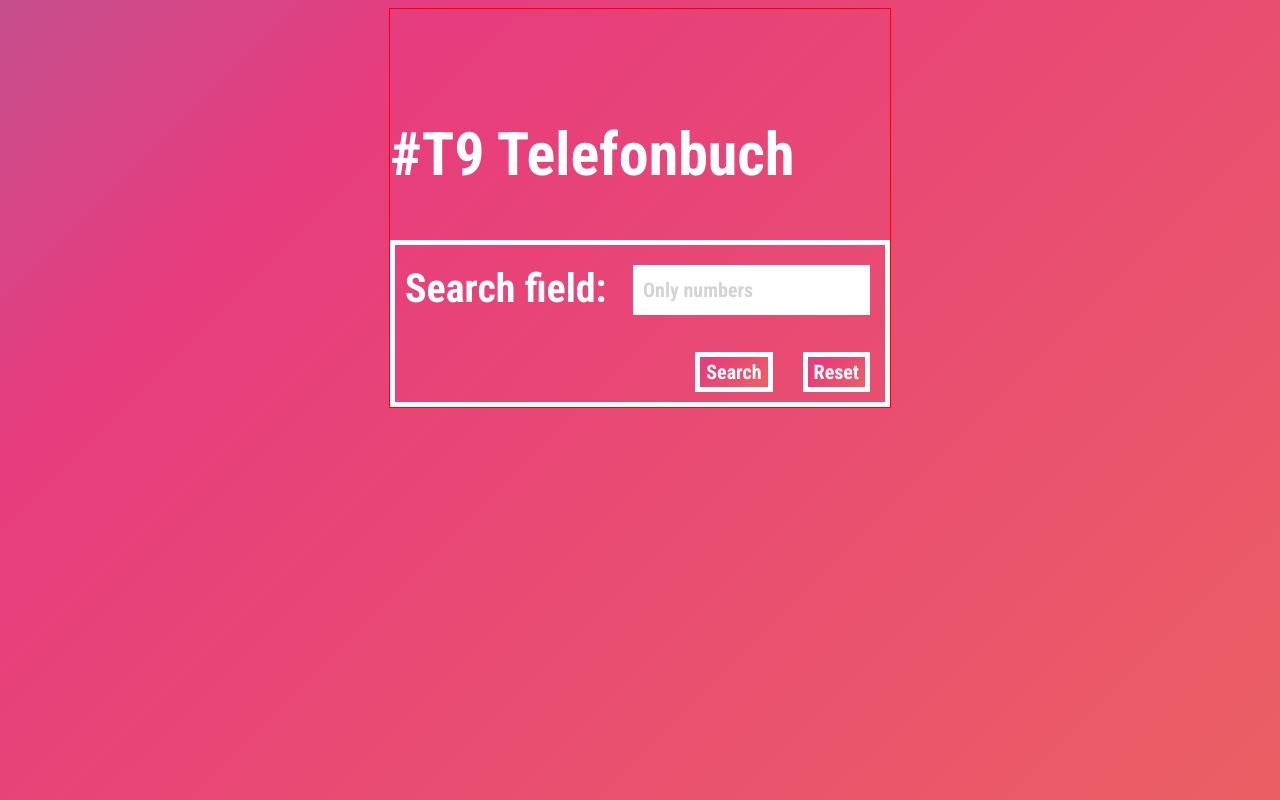
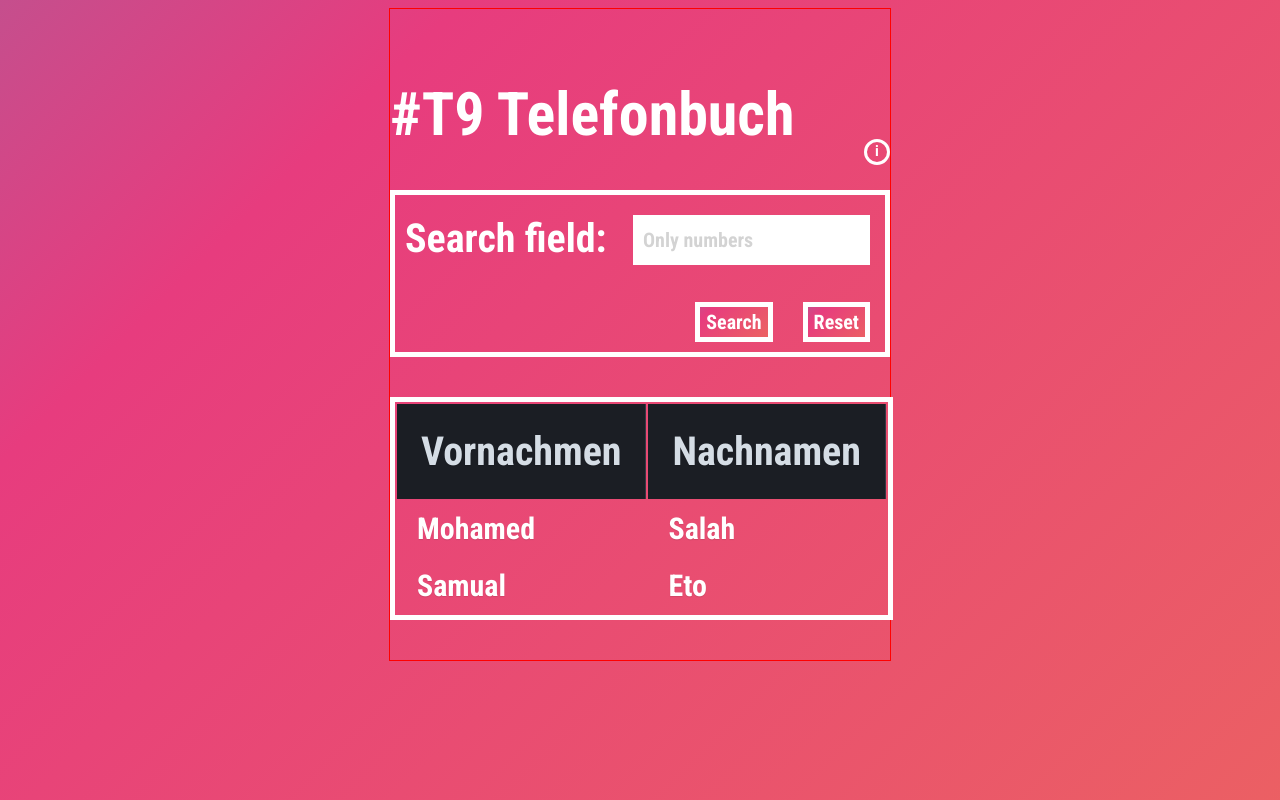
Before and after one commit to Pringmore/T9-search, a PHP site: page / in a window 1280 px wide. Run offline with PHP 8.4, Linux system fonts and the light colour scheme.

Commit message:
[T01] add styling part for frontend

```diff
--- a/css/app.css
+++ b/css/app.css
@@ -47,8 +47,7 @@ body {
 	}
 }
 
-/* Search field */
-section {
+section.head-section {
     width: 100%;
     position: absolute;
     right: 0;
@@ -57,13 +56,49 @@ section {
 
 header {
     margin: 0 auto;
-    padding-top: 60px;
+    padding-top: 20px;
     max-width: 500px;
     border: 1px solid red;
 }
 
+.presentation {
+    position: relative;
+}
+
+.page-header {
+    margin-bottom: 15px;
+}
+
+.hidden {
+    display: none;
+}
+
+.toggle-button {
+    text-align: center;
+    border: 3px solid white;
+    border-radius: 13px;
+    color: white;
+    font-size: 15px;
+    font-style: normal;
+    width: 20px;
+    height: 20px;
+    display: inline-block;
+    position: absolute;
+    right: 0px;
+    bottom: -15px;
+}
+
+.toggle-button:hover {
+    cursor: pointer;
+}
+
+.notice {
+    font-size: 15px;
+}
+
 .form-container {
     border: 5px solid white;
+    margin-top: 40px;
     padding: 20px 5px 10px 10px;
     /* display: flex;
     justify-content: space-between;
@@ -107,3 +142,41 @@ header {
 	-moz-animation: Gradient 15s ease infinite;
 	animation: Gradient 15s ease infinite;
 }
+
+.submit-button:hover, .reset-button:hover {
+    text-decoration: underline;
+}
+
+.middle-section {
+    border: 1px solid green;
+}
+
+.table-users {
+    max-width: 500px;
+    margin: 40px 0px;
+    /* border: 5px solid white; */
+    width: 100%;
+}
+
+table {
+    border: 5px solid white;
+}
+
+th {
+  color:#D5DDE5;;
+  background:#1b1e24;
+  border-right: 1px solid #343a45;
+  font-weight: 100;
+  padding:24px;
+  text-align:left;
+  text-shadow: 0 1px 1px rgba(0, 0, 0, 0.1);
+  vertical-align:middle;
+}
+
+td {
+    padding: 10px 20px;
+    font-size: 30px;
+    vertical-align:middle;
+    text-align:left;
+    text-shadow: 0 1px 1px rgba(0, 0, 0, 0.1);
+}
--- a/index.html
+++ b/index.html
@@ -8,10 +8,19 @@
   <meta name="viewport" content="width=device-width, initial-scale=1">
 </head>
 <body>
-    <section>
+    <section class="head-section">
         <div class="container">
             <header>
-                <h1>#T9 Telefonbuch</h1>
+                <div class="presentation">
+                    <h1 class="page-header">#T9 Telefonbuch</h1>
+                    <i class="toggle-button" onclick="toggleNotice()">i</i>
+                </div>
+                <div id="info" class="hidden">
+                    <h3 class="notice">Notice: Tape some numbers into to search field in order to look for names who match with the mobile keypad touch</h3>
+                    <p class="notice">
+                    Press button "Search" to start looking for results<br>
+                        Press button "Reset" to reset the field's value</p>
+                </div>
                 <div class="form-container">
                      <form action="index.php"
                         id="form"
@@ -27,17 +36,29 @@
                                 class="submit-button">Search</button>
                     </form>
                 </div>
-
+                <div class="table-container">
+                    <table class="table-users">
+                        <thead class="table-head">
+                            <tr>
+                                <th>Vornachmen</th>
+                                <th>Nachnamen</th>
+                            </tr>
+                        </thead>
+                        <tbody>
+                            <tr>
+                                <td>Mohamed</td>
+                                <td>Salah</td>
+                            </tr>
+                            <tr>
+                                <td>Samual</td>
+                                <td>Eto</td>
+                            </tr>
+                        </tbody>
+                    </table>
+                </div>
             </header>
         </div>
     </section>
-    <section>
-        <div class="container">
-            <table>
-                <thead></thead>
-                <tbody></tbody>
-            </table>
-        </div>
-    </section>
+    <script src="js/animation.js"></script>
 </body>
 </html>
--- /dev/null
+++ b/js/animation.js
@@ -0,0 +1,4 @@
+function toggleNotice() {
+    var x = document.getElementById("info");
+    x.classList.toggle("hidden");
+}
```
